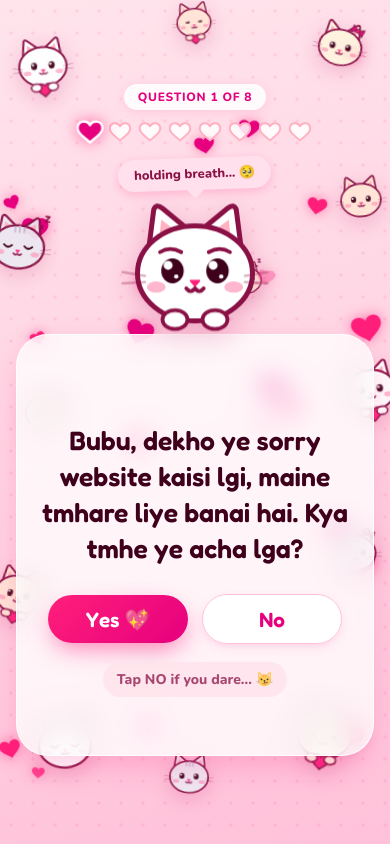
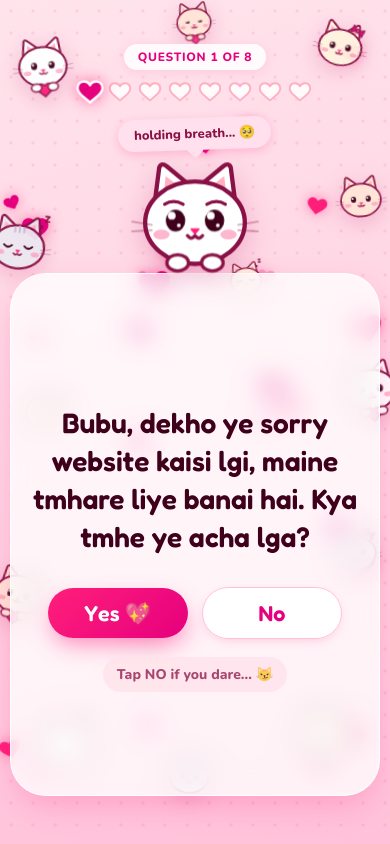
Before and after one commit to aniketofficial540/kp, a plain HTML site: page index.html in a window 390 px wide. Both pictures are taken after a click on the button "Okayyy 💗". Drawn offline with nearby package versions, Linux system fonts and the light colour scheme.

Commit message:
change size

```diff
--- a/style.css
+++ b/style.css
@@ -606,22 +606,32 @@ body {
 /* ---------- Phones: bigger question section ---------- */
 
 @media (max-width: 600px) {
+  .app {
+    padding-left: 10px;
+    padding-right: 10px;
+  }
+
   .question-card {
-    min-height: 50vh;
-    min-height: 50dvh;
+    min-height: 62vh;
+    min-height: 62dvh;
     display: flex;
     flex-direction: column;
     justify-content: center;
-    padding: 60px 22px 30px;
+    padding: 60px 20px 32px;
+    border-radius: 36px;
   }
 
   .question {
-    font-size: clamp(23px, 6.8vw, 28px);
-    margin-bottom: 28px;
+    font-size: clamp(25px, 7.2vw, 30px);
+    margin-bottom: 30px;
   }
 
+  /* Slightly smaller kitty so the bigger card still fits on one screen */
+  .hero-wrap .hero { width: 130px; }
+  .hero-wrap .hero-photo { width: 130px; height: 130px; }
+
   .answers {
-    --btn-scale: 1.15;
+    --btn-scale: 1.2;
     gap: 14px;
   }
 
```
